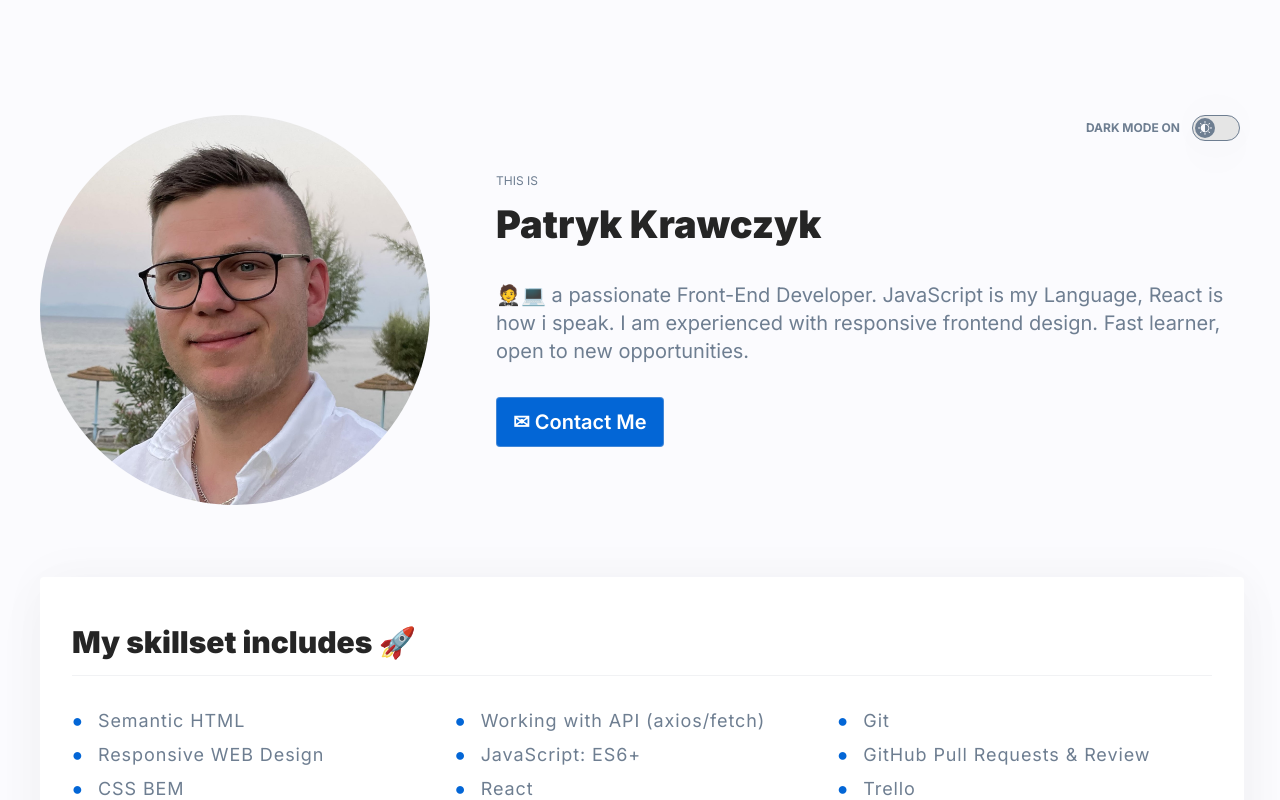
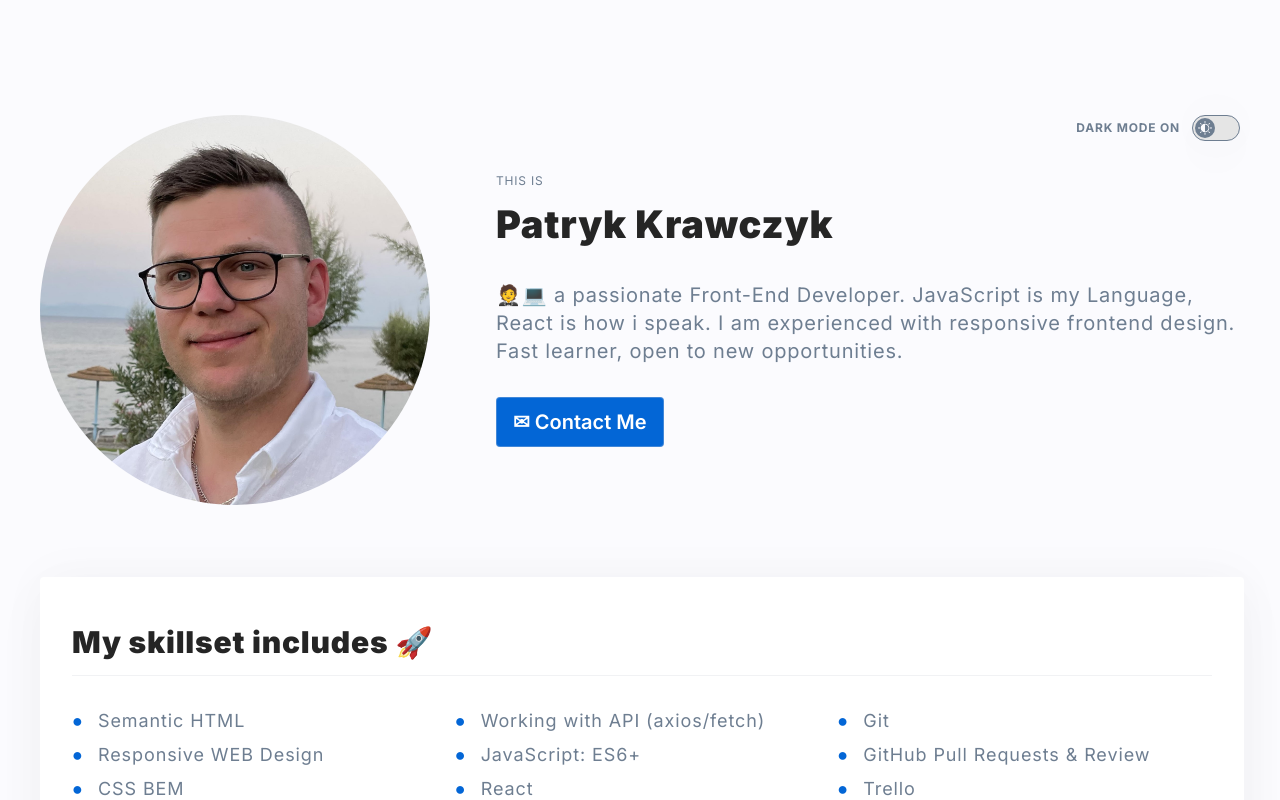
Before and after one commit to kraviecdev/pk-personal-homepage, a React (Create React App) app: page / in a window 1280 px wide. Shown: the top 800 px of the page. Built offline with nearby package versions, Linux system fonts and the light colour scheme; no server answers.

Commit message:
add font weight & letter space to global

```diff
--- a/src/themes/GlobalStyle.js
+++ b/src/themes/GlobalStyle.js
@@ -16,6 +16,8 @@ export const GlobalStyle = createGlobalStyle`
         font-family: 'Inter', sans-serif;
         background: ${({ theme }) => theme.colors.mainBackground};
         color: ${({ theme }) => theme.colors.mainFont};
+        font-weight: 400;
+        letter-spacing: 0.05em;
         overflow-wrap: anywhere;
     }
 `;
```
